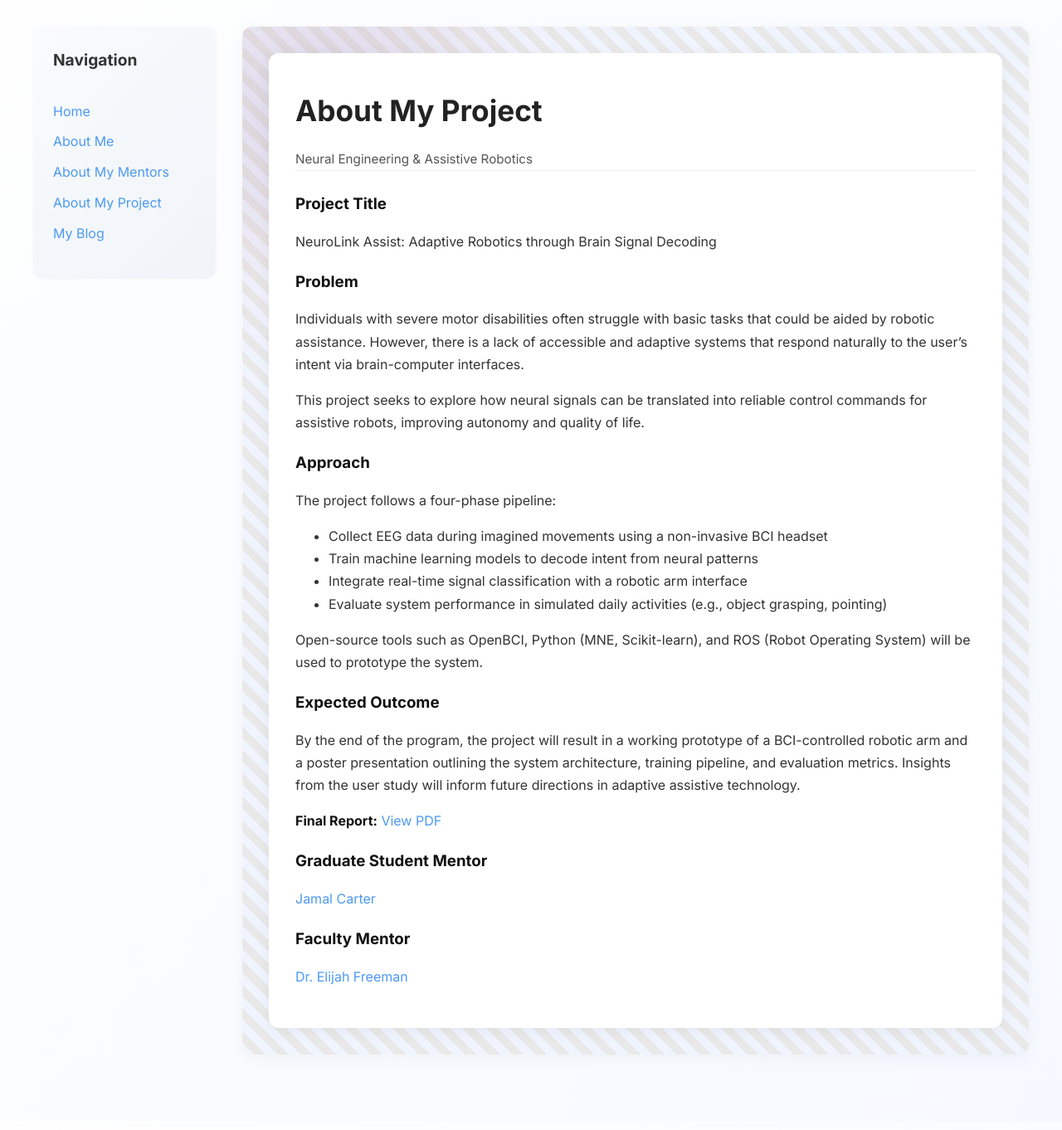
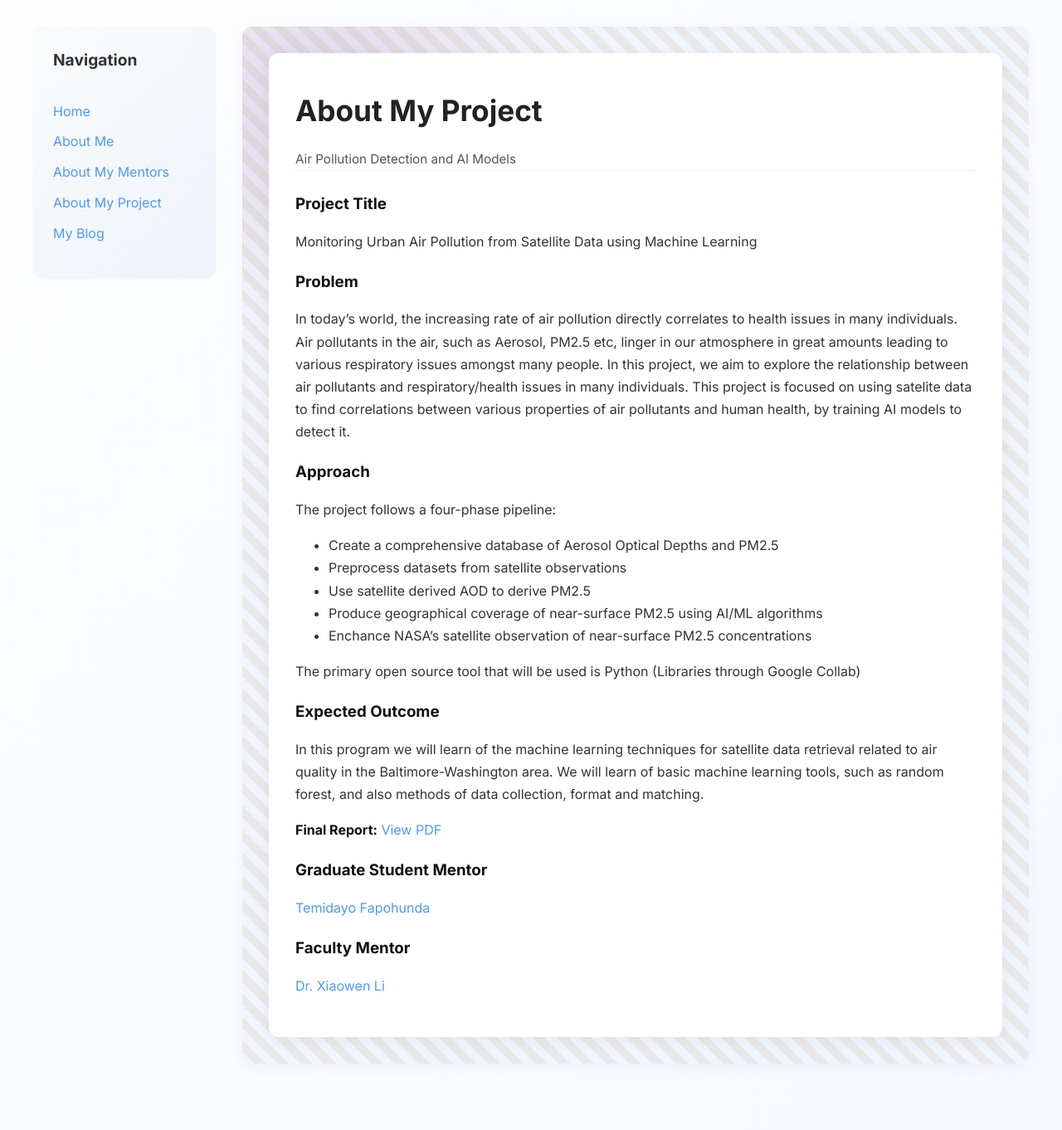
Before and after one commit to GracelynRuth/GracelynRuth.github.io, a Jekyll site: the page built from pages/about-my-project.md, in a window 1280 px wide. Shown: the whole page at 83% size. Built offline with Jekyll 4.4.1, drawn with Linux system fonts in a browser that asks for light colours.

Commit message:
Update about-my-project.md

```diff
--- a/pages/about-my-project.md
+++ b/pages/about-my-project.md
@@ -3,34 +3,34 @@ layout: project
 title: About My Project
 permalink: /about-my-project.html
 
-subtitle: Neural Engineering & Assistive Robotics
-project_title: "NeuroLink Assist: Adaptive Robotics through Brain Signal Decoding"
+subtitle: Air Pollution Detection and AI Models
+project_title: "Monitoring Urban Air Pollution from Satellite Data using Machine Learning"
 
 problem: |
-  Individuals with severe motor disabilities often struggle with basic tasks that could be aided by robotic assistance. However, there is a lack of accessible and adaptive systems that respond naturally to the user's intent via brain-computer interfaces.
-
-  This project seeks to explore how neural signals can be translated into reliable control commands for assistive robots, improving autonomy and quality of life.
+  In today's world, the increasing rate of air pollution directly correlates to health issues in many individuals. Air pollutants in the air, such as Aerosol, PM2.5 etc, linger in our atmosphere in great amounts leading to various respiratory issues amongst many people.
+  In this project, we aim to explore the relationship between air pollutants and respiratory/health issues in many individuals. This project is focused on using satelite data to find correlations between various properties of air pollutants and human health, by training AI models to detect it.
 
 approach: |
   The project follows a four-phase pipeline:
 
-  - Collect EEG data during imagined movements using a non-invasive BCI headset
-  - Train machine learning models to decode intent from neural patterns
-  - Integrate real-time signal classification with a robotic arm interface
-  - Evaluate system performance in simulated daily activities (e.g., object grasping, pointing)
+  - Create a comprehensive database of Aerosol Optical Depths and PM2.5
+  - Preprocess datasets from satellite observations
+  - Use satellite derived AOD to derive PM2.5
+  - Produce geographical coverage of near-surface PM2.5 using AI/ML algorithms
+  - Enchance NASA's satellite observation of near-surface PM2.5 concentrations
 
-  Open-source tools such as OpenBCI, Python (MNE, Scikit-learn), and ROS (Robot Operating System) will be used to prototype the system.
+  The primary open source tool that will be used is Python (Libraries through Google Collab)
 
 outcome: |
-  By the end of the program, the project will result in a working prototype of a BCI-controlled robotic arm and a poster presentation outlining the system architecture, training pipeline, and evaluation metrics. Insights from the user study will inform future directions in adaptive assistive technology.
+  In this program we will learn of the machine learning techniques for satellite data retrieval related to air quality in the Baltimore-Washington area. We will learn of basic machine learning tools, such as random forest, and also methods of data collection, format and matching.
 
 final_report_url: https://dl.icdst.org/pdfs/files/22e390b2eb0c8e951f3a742fda5b2d1d.pdf
 
 grad_mentor:
-  name: Jamal Carter
-  linkedin: https://www.linkedin.com/in/jamal-carter
+  name: Temidayo Fapohunda
+  linkedin: https://www.linkedin.com/in/temidayo-fapohunda-7ba686233/
 
 faculty_mentor:
-  name: Dr. Elijah Freeman
-  linkedin: https://www.linkedin.com/in/dr-elijah-freeman
+  name: Dr. Xiaowen Li
+  linkedin: https://www.morgan.edu/climate-science/faculty-and-staff/xiaowen-li
 ---
```
